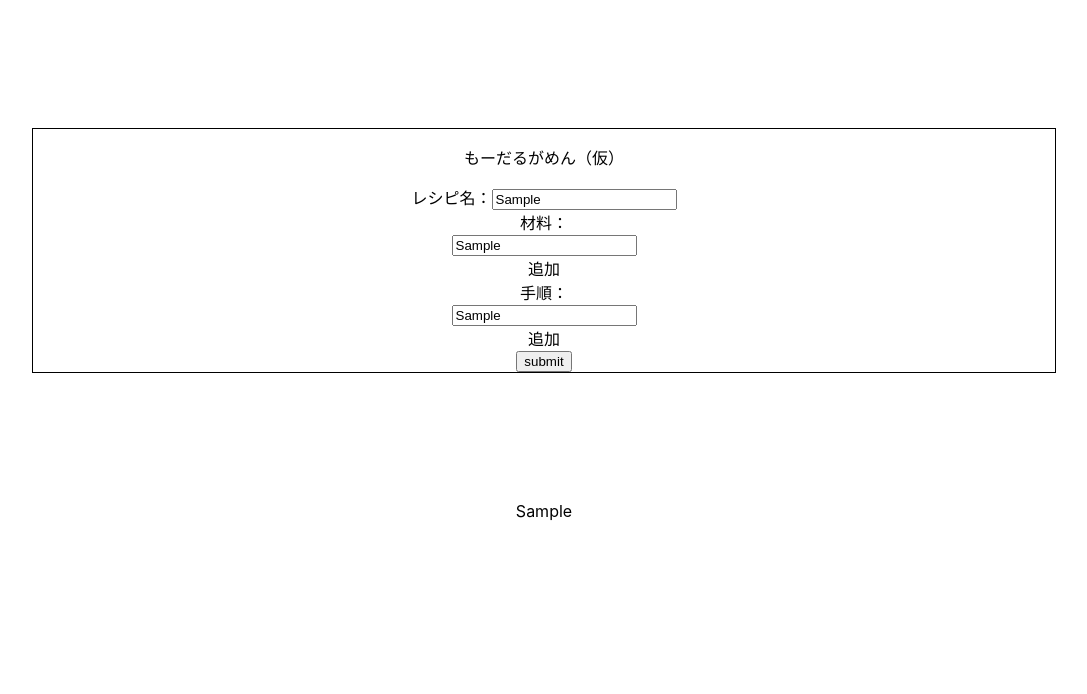
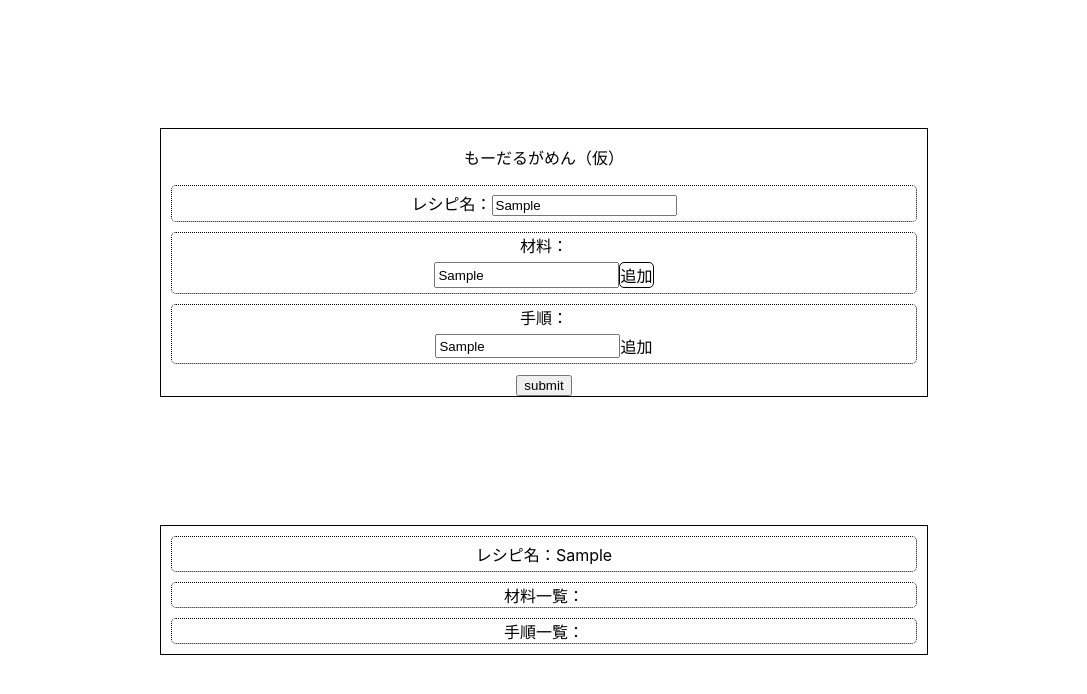
Before and after one commit to akiR1119/kantan-recipe-front, a React (Create React App) app: page / in a window 1280 px wide. Both pictures are taken after typing "Sample", "Sample", "Sample" into the empty fields and a click on the button "submit". Shown: the top 694 px of the page, without its empty margins (96-1183 px from the left). Built offline with nearby package versions, Linux system fonts and the light colour scheme.

Commit message:
スタイルを追加、見やすくするための要素を追加

```diff
--- a/src/App.tsx
+++ b/src/App.tsx
@@ -4,6 +4,8 @@ import SubmitRecipeModal from "./SubmitRecipeModal";
 import { Recipe } from "./Recipe";
 import IngredientsShow from "./IngredientsShow";
 import ProcessShow from "./ProcessShow";
+
+import "./RecipeView.css";
 
 function App() {
   const [recipeList, setRecipeList] = useState([] as Recipe[]);
@@ -25,10 +27,18 @@ function App() {
         {recipeList.map((r) => {
           if (r) {
             return (
-              <div>
-                <div key={r.id}>{r.recipeName}</div>
-                <IngredientsShow ingredientArray={r.ingredient} />
-                <ProcessShow processArray={r.process} />
+              <div className="recipe-view-area">
+                <div className="recipe-name-area" key={r.id}>
+                  レシピ名：{r.recipeName}
+                </div>
+                <div className="ingredient-area">
+                  材料一覧：
+                  <IngredientsShow ingredientArray={r.ingredient} />
+                </div>
+                <div className="process-area">
+                  手順一覧：
+                  <ProcessShow processArray={r.process} />
+                </div>
               </div>
             );
           } else {
--- a/src/IngredientRow.tsx
+++ b/src/IngredientRow.tsx
@@ -32,6 +32,7 @@ const IngredientRow = (props: IngredientProps) => {
     <div className="ingredient-area">
       材料：
       <IngredientsShow ingredientArray={props.ingredientArray} />
+      <div className="ingredient-input-form">
         <input
           type="text"
           name="ingredient-input"
@@ -39,8 +40,9 @@ const IngredientRow = (props: IngredientProps) => {
           placeholder="材料"
           ref={ingredientRef}
         />
-      <div className="ingredient-submit" onClick={AddIngredient}>
+        <div className="ingredient-add" onClick={AddIngredient}>
           追加
+        </div>
       </div>
     </div>
   );
--- /dev/null
+++ b/src/RecipeView.css
@@ -0,0 +1,45 @@
+.recipe-name-area {
+  border: 1px black dotted;
+  border-radius: 5px;
+  margin: 10px;
+  padding: 5px;
+}
+.ingredient-area {
+  border: 1px black dotted;
+  border-radius: 5px;
+  margin: 10px;
+}
+
+.ingredient-input-form {
+  display: flex;
+  justify-content: center;
+  margin: 5px auto;
+}
+
+.ingredient-add {
+  border: 1px black solid;
+  border-radius: 5px;
+}
+
+.process-area {
+  border: 1px black dotted;
+  border-radius: 5px;
+  margin: 10px;
+}
+
+.process-input-form {
+  display: flex;
+  justify-content: center;
+  margin: 5px auto;
+}
+
+.process-add {
+  border: 1px black solid;
+  border-radius: 5px;
+}
+
+.recipe-view-area {
+  border: 1px black solid;
+  margin: 10% 20%;
+  max-width: 834px;
+}
--- a/src/SubmitRecipeModal.tsx
+++ b/src/SubmitRecipeModal.tsx
@@ -82,7 +82,7 @@ const SubmitRecipeModal = (props: SubmitRecipeModalProps) => {
   return (
     <div className="modal-kari">
       <p>もーだるがめん（仮）</p>
-      <div className="recipe-name">
+      <div className="recipe-name-area">
         <label htmlFor="recipe-name">レシピ名：</label>
         <input
           className="recipe-name-input"
--- a/src/modal.css
+++ b/src/modal.css
@@ -1,4 +1,5 @@
 .modal-kari {
   border: 1px black solid;
-  margin: 10%;
+  margin: 10% 20%;
+  max-width: 834px;
 }
--- a/src/processRow.tsx
+++ b/src/processRow.tsx
@@ -25,6 +25,7 @@ const ProcessRow = (props: ProcessProps) => {
     <div className="process-area">
       手順：
       <ProcessShow processArray={props.processArray} />
+      <div className="process-input-form">
         <input
           type="text"
           name="process-input"
@@ -36,6 +37,7 @@ const ProcessRow = (props: ProcessProps) => {
           追加
         </div>
       </div>
+    </div>
   );
 };
 
```
Lines whose indentation alone changed are shown as unchanged.
